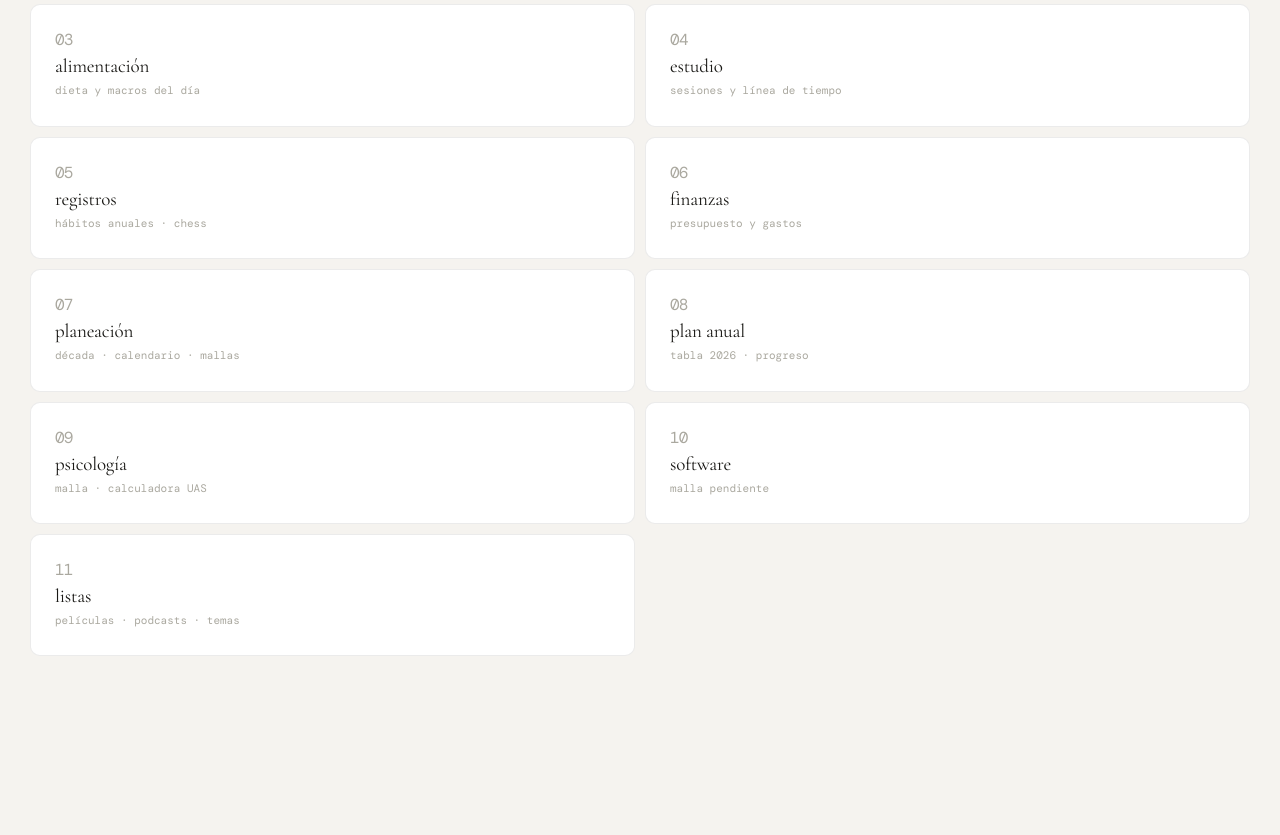
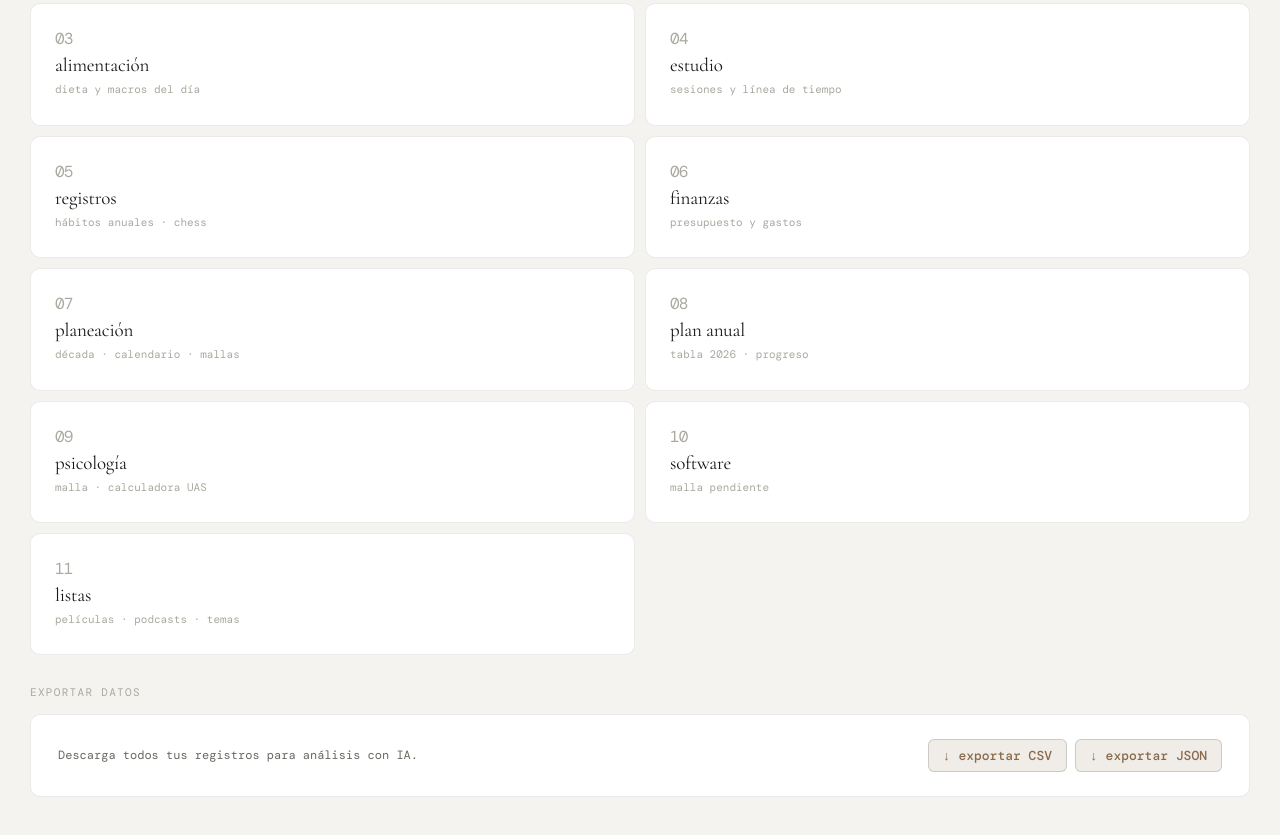
Before and after one commit to vd159817/mi_tracker, a plain HTML site: page index.html in a window 1280 px wide. Shown: the part 1385-2220 px from the top of the page. Before the commit the page ends 2185 px from the top, so only its background shows below. Drawn offline with nearby package versions, Linux system fonts and the light colour scheme; a web font is replaced by a local one.

Commit message:
boton de exportacion en index

```diff
--- a/index.html
+++ b/index.html
@@ -960,6 +960,20 @@
     </div>
   </div>
 
+  <!-- EXPORTAR -->
+  <div>
+    <div class="section-label">exportar datos</div>
+    <div class="card" style="display:flex; flex-wrap:wrap; gap:10px; align-items:center; justify-content:space-between;">
+      <div style="font-size:12px; color:var(--text2); line-height:1.5;">
+        Descarga todos tus registros para análisis con IA.
+      </div>
+      <div style="display:flex; gap:8px; flex-wrap:wrap;">
+        <button class="btn-guardar" onclick="exportCSV()">↓ exportar CSV</button>
+        <button class="btn-guardar" onclick="exportJSON()">↓ exportar JSON</button>
+      </div>
+    </div>
+  </div>
+
 </div>
 
 <!-- CHART.JS -->
@@ -1386,6 +1400,118 @@ if (todayEntry) {
 }
 
 if (config.token) syncFromGitHub();
-</script>
+
+// ── EXPORT ──
+function getAllData() {
+  const keys = [
+    'tracker_diary', 'tracker_tasks', 'tracker_sleep', 'tracker_exercise',
+    'tracker_study', 'tracker_chess', 'food_data', 'finance_movements',
+    'annual_habits_data', 'annual_done', 'lists_data', 'annual_plan_overrides',
+    'psic_curriculum', 'cal_events', 'finance_budget', 'finance_projection'
+  ];
+  const all = {};
+  keys.forEach(k => {
+    try { const v = localStorage.getItem(k); if (v) all[k] = JSON.parse(v); } catch(e) {}
+  });
+  return all;
+}
+
+function exportJSON() {
+  const data = getAllData();
+  const blob = new Blob([JSON.stringify(data, null, 2)], { type: 'application/json' });
+  const url  = URL.createObjectURL(blob);
+  const a    = document.createElement('a');
+  a.href     = url;
+  a.download = `mi_tracker_${new Date().toISOString().split('T')[0]}.json`;
+  a.click();
+  URL.revokeObjectURL(url);
+}
+
+function exportCSV() {
+  const data  = getAllData();
+  const lines = [];
+
+  // DIARY
+  if (data.tracker_diary?.length) {
+    lines.push('## DIARIO DIARIO');
+    lines.push('fecha,hora,ánimo,energía,reactividad,frase,etiqueta');
+    data.tracker_diary.forEach(e => {
+      lines.push(`${e.date},${e.time||''},${e.mood||''},${e.energy||''},${e.reactivity||''},"${(e.journal||'').replace(/"/g,'""')}","${e.tag||''}"`);
+    });
+    lines.push('');
+  }
+
+  // SLEEP
+  if (data.tracker_sleep?.length) {
+    lines.push('## DESCANSO');
+    lines.push('fecha,horas,calidad,conciliación,despertares,sensación,tipo_sueño,siesta_min');
+    data.tracker_sleep.forEach(e => {
+      lines.push(`${e.date},${e.hours||''},${e.quality||''},${e.conciliation||''},${e.wakeups||''},${e.wakeFeeling||''},"${e.dreamType||''}",${e.siesta||0}`);
+    });
+    lines.push('');
+  }
+
+  // EXERCISE
+  if (data.tracker_exercise?.length) {
+    lines.push('## EJERCICIO');
+    lines.push('fecha,semana,tren,reps_totales,rir,peso_kg,buena_técnica,comió_bien,durmió_bien');
+    data.tracker_exercise.forEach(e => {
+      const reps = (e.exercises||[]).reduce((s,x) => s+(x.series||0)*(x.reps||0), 0);
+      lines.push(`${e.date},${e.week||''},${e.tren||''},${reps},${e.rir||''},${e.weight||''},${e.goodTech?1:0},${e.ateWell?1:0},${e.sleptWell?1:0}`);
+    });
+    lines.push('');
+  }
+
+  // STUDY
+  if (data.tracker_study?.length) {
+    lines.push('## ESTUDIO');
+    lines.push('fecha,horas_total,calidad,dificultad,concentración,interrupciones,páginas,materia,tipos_sesión');
+    data.tracker_study.forEach(e => {
+      lines.push(`${e.date},${e.totalHours||0},${e.calidad||''},${e.dificultad||''},${e.concentracion||''},${e.interacciones||''},${e.pages||0},"${e.subject||''}","${(e.types||[]).join('|')}"`);
+    });
+    lines.push('');
+  }
+
+  // CHESS
+  if (data.tracker_chess?.length) {
+    lines.push('## AJEDREZ');
+    lines.push('fecha,resultado,color,modalidad,elo_antes,elo_después,delta_elo,apertura,blunders,errores,plataforma');
+    data.tracker_chess.forEach(e => {
+      lines.push(`${e.date},${e.result||''},${e.color||''},${e.mode||''},${e.eloBefore||''},${e.eloAfter||''},${e.eloDelta||''},"${e.opening||''}",${e.blunders||0},${e.mistakes||0},${e.platform||''}`);
+    });
+    lines.push('');
+  }
+
+  // FINANCE
+  if (data.finance_movements?.length) {
+    lines.push('## FINANZAS');
+    lines.push('fecha,tipo,descripción,monto,categoría');
+    data.finance_movements.forEach(e => {
+      lines.push(`${e.date},${e.type},"${(e.desc||'').replace(/"/g,'""')}",${e.amount},"${e.cat||''}"`);
+    });
+    lines.push('');
+  }
+
+  // HABITS
+  if (data.annual_habits_data) {
+    lines.push('## HÁBITOS ANUALES');
+    lines.push('fecha,hábito,completado');
+    Object.entries(data.annual_habits_data).forEach(([date, habits]) => {
+      Object.entries(habits).forEach(([habit, val]) => {
+        lines.push(`${date},"${habit}",${val}`);
+      });
+    });
+    lines.push('');
+  }
+
+  const blob = new Blob([lines.join('\n')], { type: 'text/csv;charset=utf-8;' });
+  const url  = URL.createObjectURL(blob);
+  const a    = document.createElement('a');
+  a.href     = url;
+  a.download = `mi_tracker_${new Date().toISOString().split('T')[0]}.csv`;
+  a.click();
+  URL.revokeObjectURL(url);
+}
+
 </body>
 </html>
```
Also changed, not shown: README.md.
